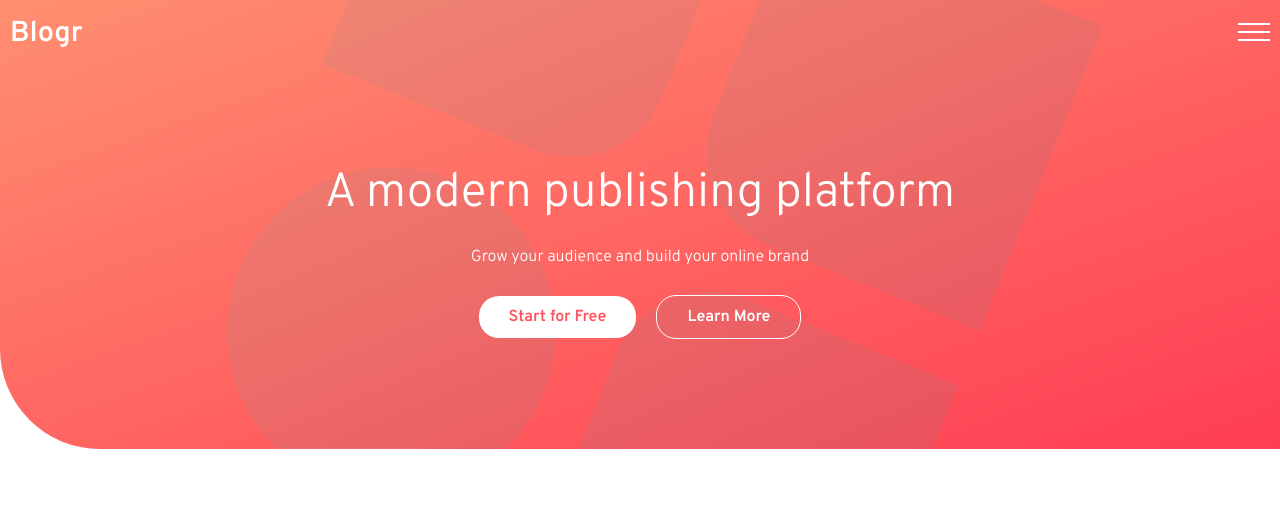
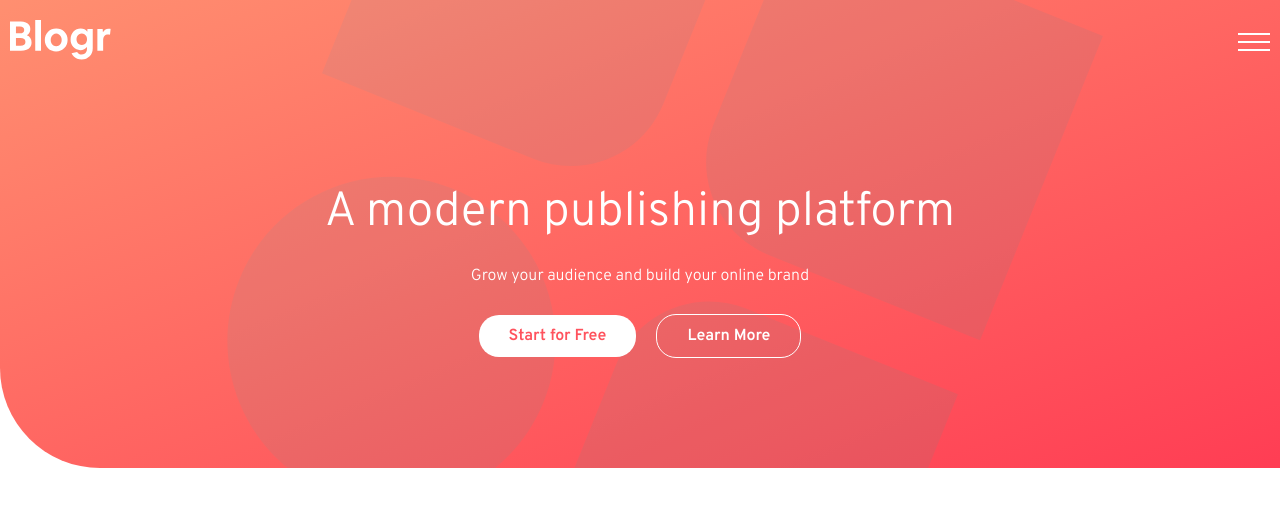
Before and after one commit to raymond-le-goldenowl/blogr-scss, a React (Create React App) app: page / in a window 1280 px wide. Shown: the top 506 px of the page. Built offline with nearby package versions, Linux system fonts and the light colour scheme.

Commit message:
chore(header): change logo from text to image

```diff
--- a/src/components/Header/index.jsx
+++ b/src/components/Header/index.jsx
@@ -2,11 +2,12 @@ import React, { useState } from 'react';
 
 import './styles.scss';
 
+import LinkButton from 'components/LinkButton';
+
+import iconClose from 'assets/images/icon-close.svg';
 import iconHamburger from 'assets/images/icon-hamburger.svg';
-import iconClose from 'assets/images/icon-close.svg';
-
 import iconArrowDark from 'assets/images/icon-arrow-dark.svg';
-import LinkButton from 'components/LinkButton';
+import logoBlogr from 'assets/images/logo.svg';
 
 export default function Header() {
 	const [isHamburgerChecked, setIsHamburgerChecked] = useState(false);
@@ -14,7 +15,9 @@ export default function Header() {
 	return (
 		<header className='header'>
 			<div className='header--top'>
-				<div className='logo'>Blogr</div>
+				<div className='logo'>
+					<img src={logoBlogr} alt='Blogr' />
+				</div>
 				<nav className='menu'>
 					{/* toggle icon navigate */}
 					<div className='toggle-icon'>
```
